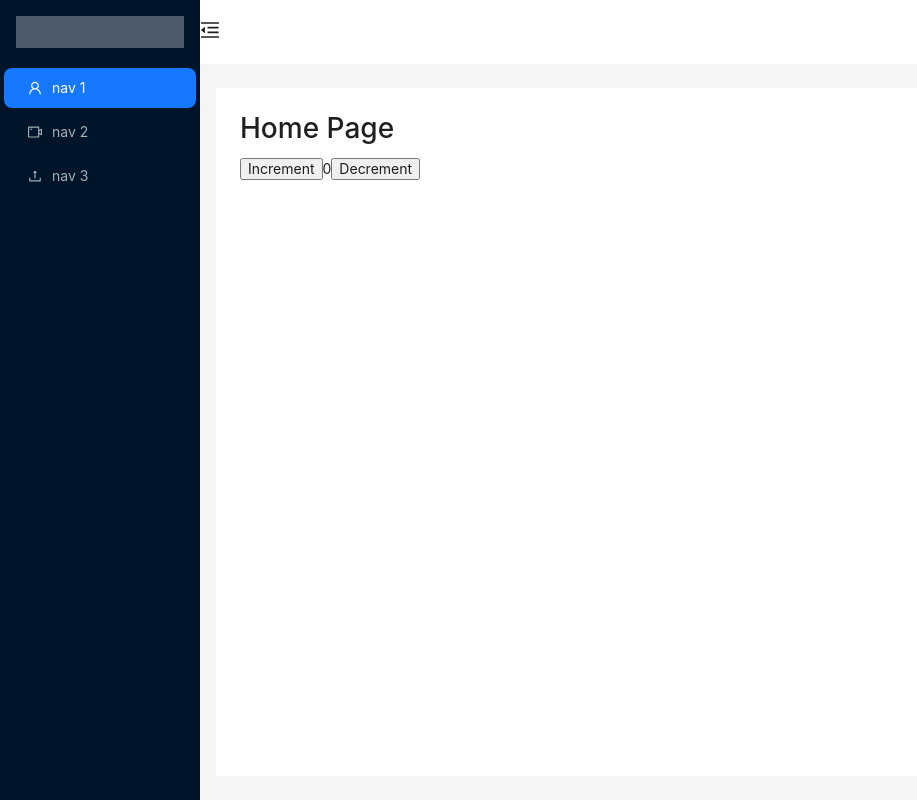
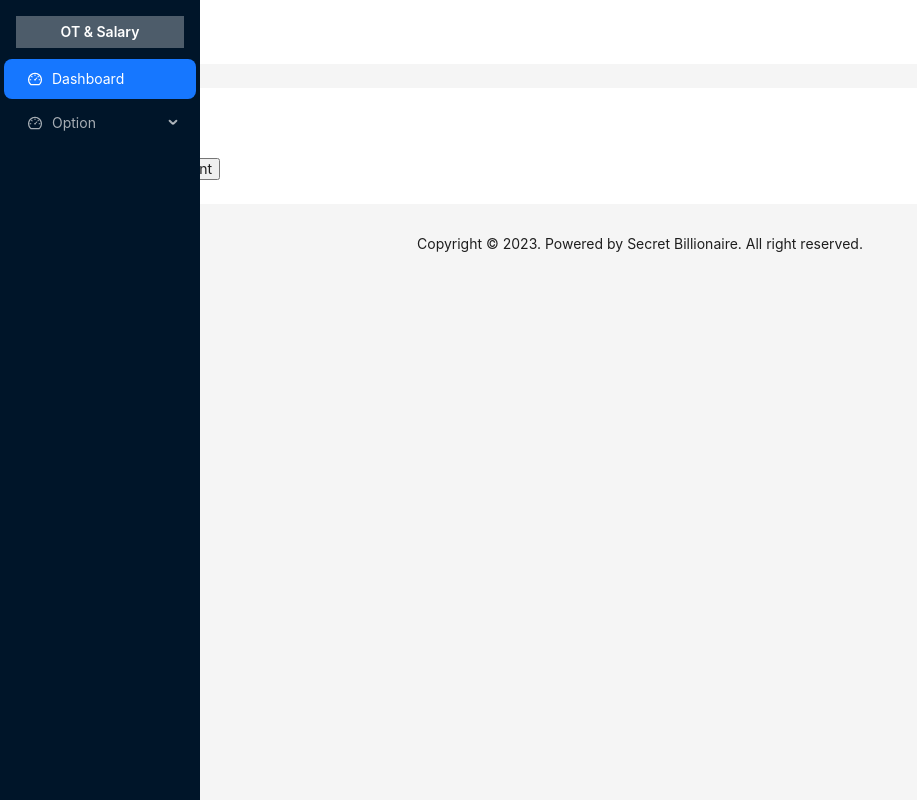
Before and after one commit to khoahd7621/salary-management-ui, a Next.js app: page / in a window 1280 px wide. Shown: the whole page, without its empty margins (0-917 px from the left). Built offline with nearby package versions, Linux system fonts and the light colour scheme.

Commit message:
Setup page layouts

```diff
--- a/components/common/Layout.tsx
+++ /dev/null
@@ -1,55 +0,0 @@
-import {
-  MenuFoldOutlined,
-  MenuUnfoldOutlined,
-  UploadOutlined,
-  UserOutlined,
-  VideoCameraOutlined,
-} from '@ant-design/icons';
-import { Layout, LayoutProps, Menu } from 'antd';
-import { createElement, ReactElement, useState } from 'react';
-
-export const MainLayout = ({ children }: LayoutProps): ReactElement => {
-  const { Header, Sider, Content } = Layout;
-
-  const [collapsed, setCollapsed] = useState<boolean>(false);
-
-  return (
-    <Layout className="h-screen">
-      <Sider trigger={null} collapsible collapsed={collapsed}>
-        <div className="h-8 m-4 bg-[#ffffff4d]" />
-        <Menu
-          theme="dark"
-          mode="inline"
-          defaultSelectedKeys={['1']}
-          items={[
-            {
-              key: '1',
-              icon: <UserOutlined />,
-              label: 'nav 1',
-            },
-            {
-              key: '2',
-              icon: <VideoCameraOutlined />,
-              label: 'nav 2',
-            },
-            {
-              key: '3',
-              icon: <UploadOutlined />,
-              label: 'nav 3',
-            },
-          ]}
-        />
-      </Sider>
-      <Layout>
-        <Header className="!bg-white p-0">
-          {createElement(collapsed ? MenuUnfoldOutlined : MenuFoldOutlined, {
-            className:
-              'py-0 px-0 text-xl leading-[64px] cursor-pointer transition-colors duration-300 hover:text-[#1890ff]',
-            onClick: () => setCollapsed((collapsed) => !collapsed),
-          })}
-        </Header>
-        <Content className="bg-white my-6 mx-4 p-6">{children}</Content>
-      </Layout>
-    </Layout>
-  );
-};
--- a/components/common/index.ts
+++ /dev/null
@@ -1 +0,0 @@
-export * from './Layout';
--- /dev/null
+++ b/components/layouts/MainLayout.tsx
@@ -0,0 +1,69 @@
+import { DashboardOutlined, MenuFoldOutlined, MenuUnfoldOutlined } from '@ant-design/icons';
+import { Layout, Menu, MenuProps, Space, Typography } from 'antd';
+import React, { useEffect, useState } from 'react';
+
+import { LayoutProps } from '~/models/components/layouts';
+
+type MenuItem = Required<MenuProps>['items'][number];
+
+const getItem = (label: React.ReactNode, key: React.Key, icon?: React.ReactNode, children?: MenuItem[]): MenuItem => ({
+  key,
+  icon,
+  children,
+  label,
+});
+
+const items: MenuItem[] = [
+  getItem('Dashboard', '1', <DashboardOutlined />),
+  getItem('Option', '2', <DashboardOutlined />, [getItem('Inner option 1', '3'), getItem('Inner option 2', '4')]),
+];
+
+export const MainLayout = ({ children }: LayoutProps): React.ReactElement => {
+  const { Header, Content, Sider, Footer } = Layout;
+
+  const [collapsed, setCollapsed] = useState<boolean>(false);
+
+  useEffect(() => {
+    if (window.innerWidth < 992) setCollapsed(true);
+    else setCollapsed(false);
+  }, []);
+
+  return (
+    <Layout className="h-screen">
+      <Sider
+        className="overflow-auto h-screen fixed left-0 top-0 bottom-0"
+        trigger={null}
+        collapsible
+        collapsed={collapsed}
+        breakpoint="lg"
+        onBreakpoint={(broken: boolean): void => {
+          if (broken) setCollapsed(true);
+          else setCollapsed(false);
+        }}
+      >
+        <Typography.Title
+          level={5}
+          className="h-8 m-4 bg-[#ffffff4d] !text-white !text-sm text-center !leading-8 text-ellipsis overflow-hidden"
+        >
+          OT & Salary
+        </Typography.Title>
+        <Menu theme="dark" mode="inline" defaultSelectedKeys={['1']} items={items} />
+      </Sider>
+      <Layout>
+        <Header className="!bg-white !p-0">
+          {React.createElement(collapsed ? MenuUnfoldOutlined : MenuFoldOutlined, {
+            className:
+              'py-0 px-6 text-xl leading-[64px] cursor-pointer transition-colors duration-300 hover:text-[#1890ff]',
+            onClick: () => setCollapsed((collapsed) => !collapsed),
+          })}
+        </Header>
+        <Space className="overflow-auto" direction="vertical">
+          <Content className="bg-white mt-6 mx-4 p-6">{children}</Content>
+          <Footer className="text-center">
+            Copyright &#169; {new Date().getFullYear()}. Powered by Secret Billionaire. All right reserved.
+          </Footer>
+        </Space>
+      </Layout>
+    </Layout>
+  );
+};
--- /dev/null
+++ b/components/layouts/SubLayout.tsx
@@ -0,0 +1,23 @@
+import { Layout, Space, Typography } from 'antd';
+
+import { LayoutProps } from '~/models/components/layouts';
+
+export const SubLayout = ({ children }: LayoutProps): React.ReactElement => {
+  const { Header, Content, Footer } = Layout;
+
+  return (
+    <Space className="w-full" direction="vertical">
+      <Layout className="min-h-screen">
+        <Header className="flex items-center">
+          <Typography.Title className="!text-white !m-0" level={3}>
+            OT & Salary Management
+          </Typography.Title>
+        </Header>
+        <Content className="flex-grow">{children}</Content>
+        <Footer className="!bg-gray-900 !text-white text-center">
+          Copyright &#169; {new Date().getFullYear()}. Powered by Secret Billionaire. All right reserved.
+        </Footer>
+      </Layout>
+    </Space>
+  );
+};
--- /dev/null
+++ b/components/layouts/index.ts
@@ -0,0 +1,2 @@
+export * from './MainLayout';
+export * from './SubLayout';
--- /dev/null
+++ b/models/components/layouts/index.ts
@@ -0,0 +1 @@
+export * from './layout';
--- a/pages/_app.tsx
+++ b/pages/_app.tsx
@@ -1,18 +1,20 @@
-import { AppProps } from 'next/app';
-import { MainLayout } from '~/components/common';
 import { Provider } from 'react-redux';
 
+import { MainLayout } from '~/components/layouts';
+import { AppPropsWithLayout } from '~/models/components/layouts';
 import { store } from '~/redux/store';
 
 import 'antd/dist/reset.css';
 import '~/styles/globals.css';
 
-export default function App({ Component, pageProps }: AppProps) {
+export default function App({ Component, pageProps }: AppPropsWithLayout) {
+  const Layout = Component.Layout ?? MainLayout;
+
   return (
     <Provider store={store}>
-      <MainLayout>
+      <Layout>
         <Component {...pageProps} />
-      </MainLayout>
+      </Layout>
     </Provider>
   );
 }
```
Also changed, not shown: models/components/layouts/layout.ts (added, +15 -0 lines).
